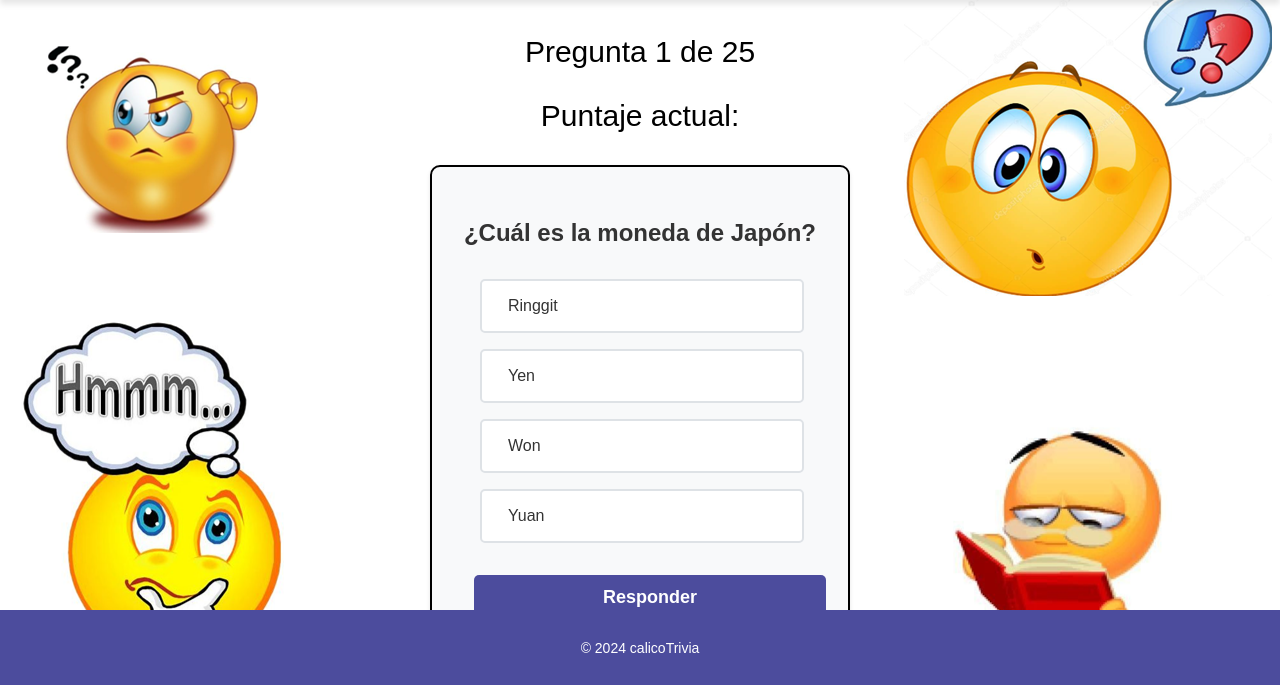
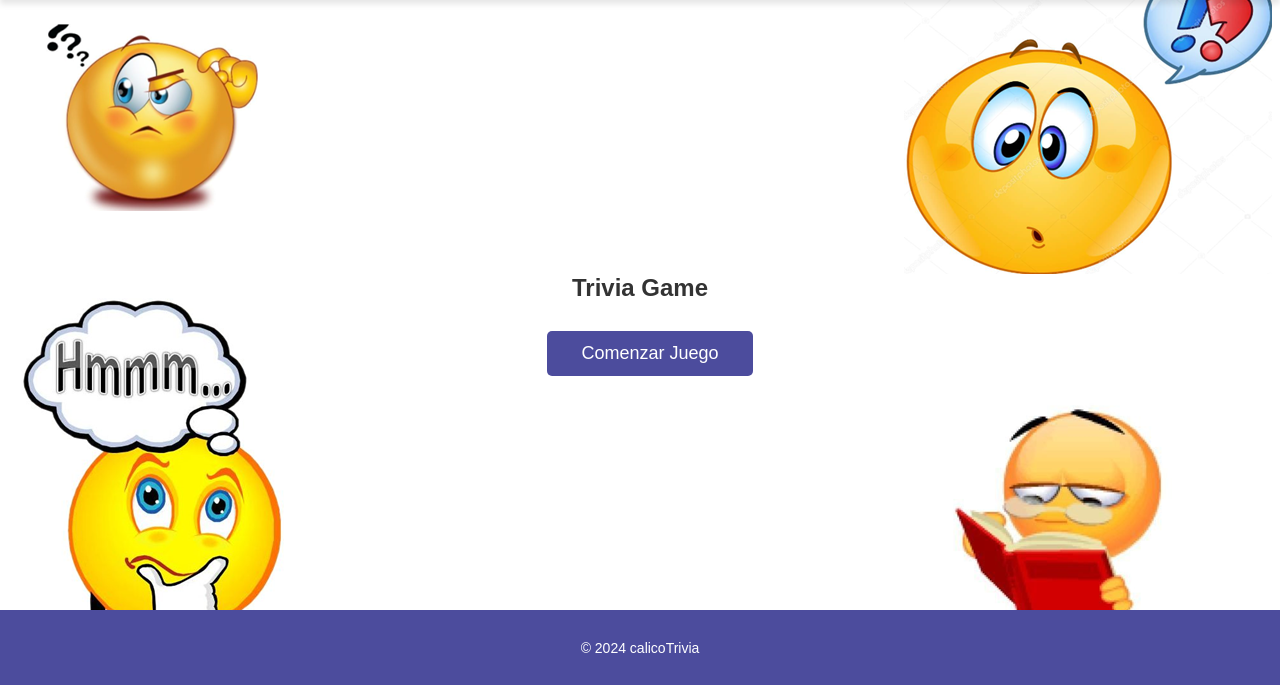
Before and after one commit to d4glock/trivia, a Django app: page /game/ in a window 1280 px wide. Shown: the part 115-800 px from the top of the page. Run offline with Django 5.2, Linux system fonts and the light colour scheme; a user stored in the database is signed in; data comes from the database, SQL or seed files in the repository; both versions use the stored data as it was after the commit.

Commit message:
COMMIT POLLO

```diff
--- a/trivia_project/games/views.py
+++ b/trivia_project/games/views.py
@@ -1,124 +1,14 @@
-from django.shortcuts import render, redirect
+# games/views.py
+from django.shortcuts import render
 from django.contrib.auth.decorators import login_required
-from questions.models import Question
-from games.models import Game
-from django.contrib import messages
-from rest_framework import viewsets
-from rest_framework.decorators import action
-from rest_framework.response import Response
-from api.serializers import GameSerializer
 
+@login_required
+def game_view(request):
+    return render(request, 'games/game.html')
 
-class GameViewSet(viewsets.ModelViewSet):
-    queryset = Game.objects.all()
-    serializer_class = GameSerializer
-
-    @action(detail=False, methods=['post'])
-    def start_game(self, request):
-
-        return Response({'status': 'Juego iniciado'})
-
-    @action(detail=False, methods=['post'])
-    def restart_game(self, request):
-
-        request.session['current_question_index'] = 0
-        request.user.player.total_score = 0
-        request.user.player.save()
-        return Response({'status': 'Juego reiniciado', 'score': request.user.player.total_score})
-
+@login_required
+def leaderboard_view(request):
+    return render(request, 'games/leaderboard.html')
 
 def home_view(request):
-
-    return render(request, 'games/home.html', {
-        'total_questions': Question.objects.count(),
-    })
-
-
-# games/views.py
-@login_required
-def game_view(request):
-    if 'question_ids' not in request.session:
-        question_ids = list(Question.objects.values_list('id', flat=True))
-        from random import shuffle
-        shuffle(question_ids)
-        request.session['question_ids'] = question_ids
-
-    question_ids = request.session.get('question_ids', [])
-    current_question_index = request.session.get('current_question_index', 0)
-
-    if not question_ids or current_question_index >= len(question_ids):
-        return render(request, 'games/game.html', {
-            'message': '¡Juego terminado!',
-            'final_score': request.user.player.total_score
-        })
-
-    try:
-        current_question = Question.objects.get(id=question_ids[current_question_index])
-        # Obtener opciones aleatorias
-        shuffled_options = current_question.get_shuffled_options()
-    except Question.DoesNotExist:
-        messages.error(request, 'Error al cargar la pregunta')
-        return redirect('home')
-
-    if request.method == 'POST':
-        selected_answer = request.POST.get('answer')
-
-        if selected_answer:
-            if selected_answer == current_question.correct_answer:
-                request.user.player.total_score += 1
-                request.user.player.save()
-                messages.success(request, '¡Respuesta correcta! +1 punto')
-            else:
-                messages.error(request,
-                    f'Respuesta incorrecta. La respuesta correcta era: {current_question.correct_answer}')
-
-            request.session['current_question_index'] = current_question_index + 1
-            return redirect('game')
-        else:
-            messages.error(request, 'Por favor selecciona una respuesta')
-
-    context = {
-        'question': current_question,
-        'shuffled_options': shuffled_options,
-        'question_number': current_question_index + 1,
-        'total_questions': len(question_ids),
-        'messages': messages.get_messages(request)
-    }
-
-    return render(request, 'games/game.html', context)
-
-@login_required
-def restart_game_view(request):
-
-    if 'question_ids' in request.session:
-        del request.session['question_ids']
-    if 'current_question_index' in request.session:
-        del request.session['current_question_index']
-
-    request.user.player.total_score = 0
-    request.user.player.save()
-
-    messages.info(request, '¡Juego reiniciado!')
-    return redirect('game')
-@login_required
-def start_game_view(request):
-
-    if 'question_ids' in request.session:
-        del request.session['question_ids']
-    if 'current_question_index' in request.session:
-        del request.session['current_question_index']
-
-    request.user.player.total_score = 0
-    request.user.player.save()
-
-    messages.info(request, '¡Nuevo juego iniciado!')
-    return redirect('game')
-
-
-@login_required
-def game_result_view(request):
-
-    return render(request, 'games/result.html', {
-        'score': request.user.player.total_score,
-        'total_questions': Question.objects.count()
-    })
+    return render(request, 'games/home.html')
--- /dev/null
+++ b/trivia_project/static/js/game.js
@@ -0,0 +1,167 @@
+class GameManager {
+    constructor() {
+        this.gameId = null;
+        this.questionNumber = 0;
+        this.totalQuestions = 0;
+        this.score = 0;
+        this.setupEventListeners();
+    }
+
+    setupEventListeners() {
+        const startButton = document.getElementById('start-game');
+        if (startButton) {
+            startButton.addEventListener('click', () => this.startGame());
+        }
+
+        const answerForm = document.getElementById('answer-form');
+        if (answerForm) {
+            answerForm.addEventListener('submit', (e) => {
+                e.preventDefault();
+                this.submitAnswer();
+            });
+        }
+    }
+
+    getAuthToken() {
+        return localStorage.getItem('authToken');
+    }
+
+    getCsrfToken() {
+        return document.querySelector('[name=csrfmiddlewaretoken]').value;
+    }
+
+    async startGame() {
+        try {
+            const response = await fetch('/api/games/start_game/', {
+                method: 'POST',
+                headers: {
+                    'Content-Type': 'application/json',
+                    'X-CSRFToken': this.getCsrfToken(),
+                    'Authorization': `Token ${this.getAuthToken()}`
+                }
+            });
+
+            if (!response.ok) {
+                throw new Error('Error al iniciar el juego');
+            }
+
+            const data = await response.json();
+            this.gameId = data.game_id;
+            this.questionNumber = 1;
+            this.totalQuestions = 10;
+            this.score = 0;
+            this.displayQuestion(data.question);
+            this.updateGameStatus();
+        } catch (error) {
+            this.showMessage('Error al iniciar el juego: ' + error.message, 'error');
+        }
+    }
+
+    displayQuestion(question) {
+        const questionContainer = document.getElementById('question-container');
+        const answerContainer = document.getElementById('answer-container');
+        const answerForm = document.getElementById('answer-form');
+
+        questionContainer.innerHTML = `
+            <h3>Pregunta ${this.questionNumber} de ${this.totalQuestions}</h3>
+            <p>${question.text}</p>
+        `;
+
+        answerContainer.innerHTML = question.options.map(option => `
+            <div class="form-check">
+                <input class="form-check-input" type="radio" name="answer"
+                       id="answer${option.id}" value="${option.text}">
+                <label class="form-check-label" for="answer${option.id}">
+                    ${option.text}
+                </label>
+            </div>
+        `).join('');
+
+        // Mostrar el formulario
+        answerForm.style.display = 'block';
+    }
+
+    async submitAnswer() {
+        const selectedAnswer = document.querySelector('input[name="answer"]:checked');
+        if (!selectedAnswer) {
+            this.showMessage('Por favor selecciona una respuesta', 'warning');
+            return;
+        }
+
+        try {
+            const response = await fetch('/api/games/submit_answer/', {
+                method: 'POST',
+                headers: {
+                    'Content-Type': 'application/json',
+                    'X-CSRFToken': this.getCsrfToken(),
+                    'Authorization': `Token ${this.getAuthToken()}`
+                },
+                body: JSON.stringify({
+                    game_id: this.gameId,
+                    answer_text: selectedAnswer.value
+                })
+            });
+
+            if (!response.ok) {
+                throw new Error('Error al enviar la respuesta');
+            }
+
+            const data = await response.json();
+            this.handleAnswerResponse(data);
+        } catch (error) {
+            this.showMessage('Error al enviar la respuesta: ' + error.message, 'error');
+        }
+    }
+
+    handleAnswerResponse(data) {
+        this.score = data.score;
+        this.questionNumber++;
+
+        if (data.is_correct) {
+            this.showMessage('¡Respuesta correcta!', 'success');
+        } else {
+            this.showMessage('Respuesta incorrecta', 'error');
+        }
+
+        if (data.game_over) {
+            this.showGameOver();
+        } else {
+            this.displayQuestion(data.next_question);
+        }
+        this.updateGameStatus();
+    }
+
+    updateGameStatus() {
+        const statusContainer = document.getElementById('game-status');
+        if (statusContainer) {
+            statusContainer.innerHTML = `
+                <p>Pregunta: ${this.questionNumber}/${this.totalQuestions}</p>
+                <p>Puntaje: ${this.score}</p>
+            `;
+        }
+    }
+
+    showGameOver() {
+        const gameContainer = document.getElementById('game-container');
+        gameContainer.innerHTML = `
+            <h2>¡Juego terminado!</h2>
+            <p>Tu puntaje final es: ${this.score}</p>
+            <button class="btn btn-primary" onclick="location.reload()">Jugar de nuevo</button>
+        `;
+    }
+
+    showMessage(message, type) {
+        const alertContainer = document.getElementById('alert-container');
+        alertContainer.innerHTML = `
+            <div class="alert alert-${type} alert-dismissible fade show" role="alert">
+                ${message}
+                <button type="button" class="btn-close" data-bs-dismiss="alert" aria-label="Close"></button>
+            </div>
+        `;
+    }
+}
+
+// Inicializar el juego cuando el DOM esté cargado
+document.addEventListener('DOMContentLoaded', () => {
+    new GameManager();
+});
--- a/trivia_project/templates/games/game.html
+++ b/trivia_project/templates/games/game.html
@@ -1,169 +1,44 @@
 {% extends 'base.html' %}
 {% load static %}
 
-{% block title %}CalicoTrivia{% endblock %}
+{% block content %}
+<div class="container mt-4">
+    <div id="alert-container"></div>
 
-{% block content %}
-<div class="game-container">
-    {% if messages %}
-        <div class="messages">
-            {% for message in messages %}
-            {% endfor %}
+    <div class="card">
+        <div class="card-header">
+            <h2>Trivia Game</h2>
+            <div id="game-status"></div>
         </div>
-    {% endif %}
 
-    {% if message %}
-        <div class="game-over">
-            <h2>{{ message }}</h2>
+        <div class="card-body">
+            <div id="game-container">
+                {% if user.is_authenticated %}
+                    <button id="start-game" class="btn btn-primary">Comenzar Juego</button>
+                {% else %}
+                    <p>Por favor <a href="{% url 'login' %}">inicia sesión</a> para jugar.</p>
+                {% endif %}
+            </div>
 
-            {% if final_score <= 15 %}
-                <img src="{% static '1.png' %}" alt="Puntaje bajo" style="max-width: 40%; height: auto;">
-            {% else %}
-                <img src="{% static '2.png' %}" alt="Puntaje alto" style="max-width: 40%; height: auto;">
-            {% endif %}
+            <div id="question-container"></div>
 
-            <p>Puntaje final: {{ final_score }}</p>
-            <div class="game-actions">
-                <a href="{% url 'restart_game' %}" class="button primary">Jugar de nuevo</a>
-                <a href="{% url 'home' %}" class="button secondary">Volver al inicio</a>
-            </div>
-        </div>
-    {% else %}
-        <div class="game-progress">
-            <p>Pregunta {{ question_number }} de {{ total_questions }}</p>
-            <p>Puntaje actual: {{ user.player.total_score }}</p>
-        </div>
-        <div class="question-container">
-            <form method="POST">
+            <form id="answer-form" style="display: none;">
                 {% csrf_token %}
-                <h2>{{ question.text }}</h2>
-                <div class="options">
-                    {% for option in shuffled_options %}
-                        <label class="option-button">
-                            <input type="radio" name="answer" value="{{ option.text }}" class="option-input">
-                            <span class="option-text">{{ option.text }}</span>
-                        </label>
-                    {% endfor %}
-                </div>
-                <button type="submit" class="btn btn-primary submit-button">Responder</button>
+                <div id="answer-container"></div>
+                <button type="submit" class="btn btn-primary mt-3">Enviar Respuesta</button>
             </form>
         </div>
-    {% endif %}
+    </div>
 </div>
 
-<style>
-    .game-container {
-        max-width: 800px;
-        margin: 0 auto;
-        padding: 20px;
+{% if user.is_authenticated %}
+<script>
+    // Guardar el token en localStorage si no está guardado
+    if (!localStorage.getItem('authToken')) {
+        localStorage.setItem('authToken', '{{ user.auth_token.key }}');
     }
+</script>
+{% endif %}
 
-    .game-progress {
-        text-align: center;
-        margin-bottom: 2rem;
-    }
-
-    .question-container {
-        background-color: #f8f9fa;
-        padding: 2rem;
-        border-radius: 10px;
-        box-shadow: 0 2px 4px rgba(0,0,0,0.1);
-        border: 2px solid black;
-    }
-
-    .options {
-    display: flex;
-    flex-direction: column;
-    gap: 1rem;
-    margin: 2rem 1rem; /* Agrega margen lateral */
-    }
-
-    .option-button {
-        display: block;
-        position: relative;
-        padding: 1rem;
-        background-color: white;
-        border: 2px solid #dee2e6;
-        border-radius: 5px;
-        cursor: pointer;
-        transition: all 0.3s ease;
-        width: calc(100% - 2rem); /* Reduce el ancho para evitar que toque los bordes */
-        margin: 0 auto; /* Centra los botones */
-    }
-
-    .option-button:hover {
-        background-color: #e9ecef;
-        transform: translateY(-2px);
-        box-shadow: 0 4px 8px rgba(0,0,0,0.1);
-    }
-
-    .option-input {
-        position: absolute;
-        opacity: 0;
-        cursor: pointer;
-    }
-
-    .option-text {
-        display: block;
-        width: 100%;
-        text-align: left;
-        padding-left: 10px;
-    }
-
-    .option-input:checked + .option-text {
-        font-weight: bold;
-    }
-
-    .option-button:has(.option-input:checked) {
-        background-color: #007bff;
-        color: white;
-        border-color: #0056b3;
-    }
-
-    .submit-button {
-        display: block;
-        width: 100%;
-        padding: 1rem;
-        margin-top: 2rem;
-        background-color: #007bff;
-        color: white;
-        border: none;
-        border-radius: 5px;
-        font-weight: bold;
-        cursor: pointer;
-        transition: all 0.3s ease;
-    }
-
-    .submit-button:hover {
-        background-color: #0056b3;
-    }
-
-    .button {
-        display: inline-block;
-        padding: 10px 20px;
-        border-radius: 5px;
-        text-decoration: none;
-        font-weight: bold;
-        margin: 0 10px;
-    }
-
-    .primary {
-        background-color: #007bff;
-        color: white;
-        border: none;
-    }
-
-    .secondary {
-        background-color: #6c757d;
-        color: white;
-    }
-
-    .game-over {
-        text-align: center;
-    }
-
-    .game-actions {
-        margin-top: 2rem;
-    }
-</style>
+<script src="{% static 'js/game.js' %}"></script>
 {% endblock %}
--- a/trivia_project/trivia_project/settings.py
+++ b/trivia_project/trivia_project/settings.py
@@ -50,9 +50,7 @@
 REST_FRAMEWORK = {
     'DEFAULT_AUTHENTICATION_CLASSES': [
         'rest_framework.authentication.TokenAuthentication',
-    ],
-    'DEFAULT_PERMISSION_CLASSES': [
-        'rest_framework.permissions.IsAuthenticated',
+        'rest_framework.authentication.SessionAuthentication',
     ],
 }
 
--- a/trivia_project/trivia_project/urls.py
+++ b/trivia_project/trivia_project/urls.py
@@ -1,54 +1,49 @@
+# urls.py
 from django.contrib import admin
 from django.urls import path, include
 from rest_framework.routers import DefaultRouter
-from questions.views import QuestionViewSet
-from players.views import PlayerViewSet
-from games.views import GameViewSet
 from rest_framework.authtoken.views import obtain_auth_token
+from api.views import GameViewSet, PlayerViewSet, QuestionViewSet  # Todos desde api.views
 from players import views as player_views
 from questions import views as question_views
 from games import views as game_views
 from django.contrib.auth import views as auth_views
-from players.views import custom_redirect
 
-
+# Configuración del router para la API
 router = DefaultRouter()
 router.register(r'questions', QuestionViewSet)
 router.register(r'players', PlayerViewSet)
 router.register(r'games', GameViewSet)
 
+# URLs para la API
 api_urlpatterns = [
     path('', include(router.urls)),
-    path('api/', include(router.urls)),
     path('token/', obtain_auth_token, name='api_token_auth'),
     path('auth/', include('rest_framework.urls')),
 ]
 
-
+# URLs para el frontend
 frontend_urlpatterns = [
-
+    # Autenticación y perfil de usuario
     path('login/', player_views.login_view, name='login'),
     path('logout/', player_views.logout_view, name='logout'),
     path('register/', player_views.register_view, name='register'),
     path('redirect/', player_views.custom_redirect, name='custom_redirect'),
-
     path('profile/', player_views.profile_view, name='profile'),
     path('leaderboard/', player_views.leaderboard_view, name='leaderboard'),
 
-
+    # Preguntas
     path('questions/', question_views.questions_list_view, name='questions_list'),
     path('questions/<int:pk>/', question_views.question_detail_view, name='question_detail'),
 
+    # Juego
     path('', game_views.home_view, name='home'),
     path('game/', game_views.game_view, name='game'),
-    path('game/start/', game_views.start_game_view, name='start_game'),
-    path('game/result/', game_views.game_result_view, name='game_result'),
-    path('game/restart/', game_views.restart_game_view, name='restart_game'),
 ]
 
+# URLs principales
 urlpatterns = [
     path('admin/', admin.site.urls),
     path('api/', include(api_urlpatterns)),
     path('', include(frontend_urlpatterns)),
-
 ]
```
Also changed, not shown: trivia_project/api/serializers.py (+5 -9 lines), trivia_project/api/views.py (+81 -93 lines), trivia_project/db.sqlite3.
